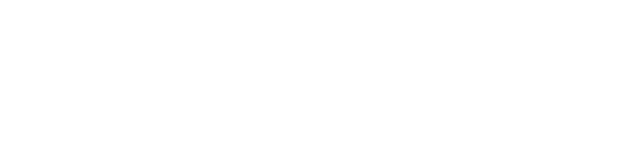
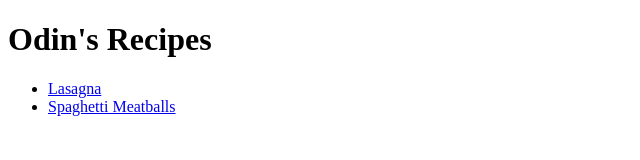
Before and after one commit to dvdbvelopment/odin-recepten, a plain HTML site: page index.html in a window 1280 px wide. Shown: the whole page, without its empty margins (0-640 px from the left). Drawn offline with Linux system fonts and the light colour scheme.

Commit message:
Added links & recipes

```diff
--- a/index.html
+++ b/index.html
@@ -3,9 +3,22 @@
 <head>
     <meta charset="UTF-8">
     <meta name="viewport" content="width=device-width, initial-scale=1.0">
-    <title>Document</title>
+    <title>Odin's Recipes</title>
 </head>
 <body>
+    <h1>Odin's Recipes</h1>
+
+<ul>
+    <li><a href="/recipes/lasagna.html">Lasagna</a></li>
+    <li>  <a href="/recipes/spaghetti-meatballs.html">Spaghetti Meatballs</a></li>
+</ul>
+
+
+
+
+
+
+
 
 </body>
 </html>
```
